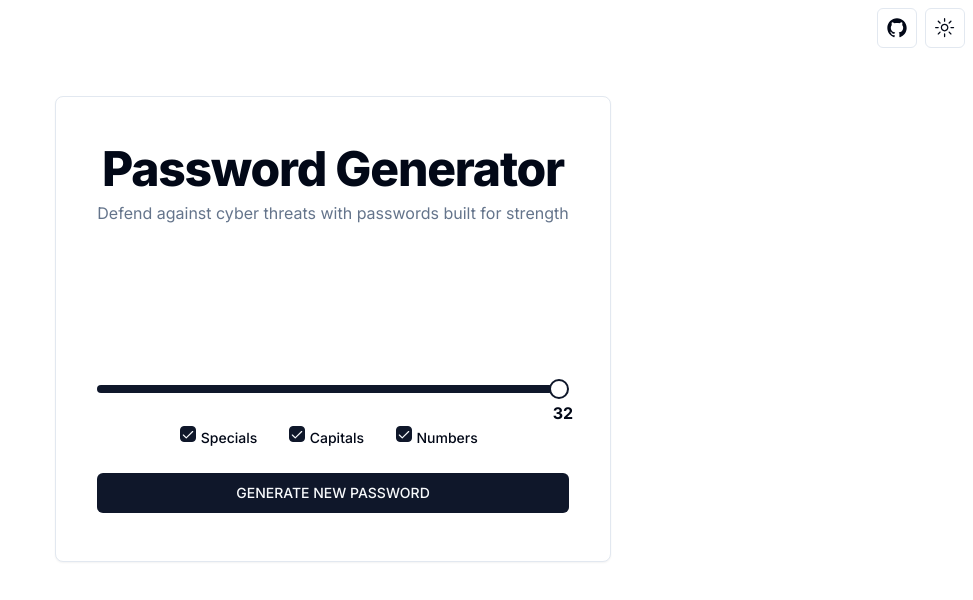
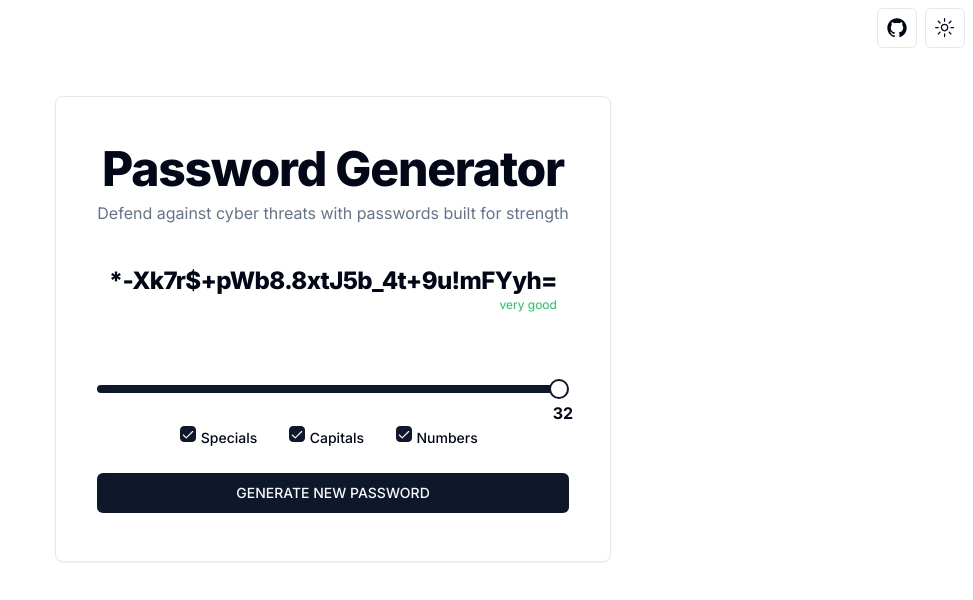
Before and after one commit to RickBr0wn/password-generator-2024, a Next.js app: page / in a window 1280 px wide. Shown: the top 600 px of the page, without its empty margins (307-1280 px from the left). Built offline with nearby package versions, Linux system fonts and the light colour scheme.

Commit message:
fixes blank password at load

```diff
--- a/components/password-generator/generator.tsx
+++ b/components/password-generator/generator.tsx
@@ -29,10 +29,9 @@ const PasswordOptionsSchema = z.object({
 type PasswordOptions = z.infer<typeof PasswordOptionsSchema>
 
 export default function PasswordGenerator() {
-  const [password, setPassword] = useState<Array<string>>([
-    'password',
-    'strength',
-  ])
+  const [password, setPassword] = useState<Array<string>>(
+    generatePassword(32, true, true, true)
+  )
 
   const { toast } = useToast()
 
```
